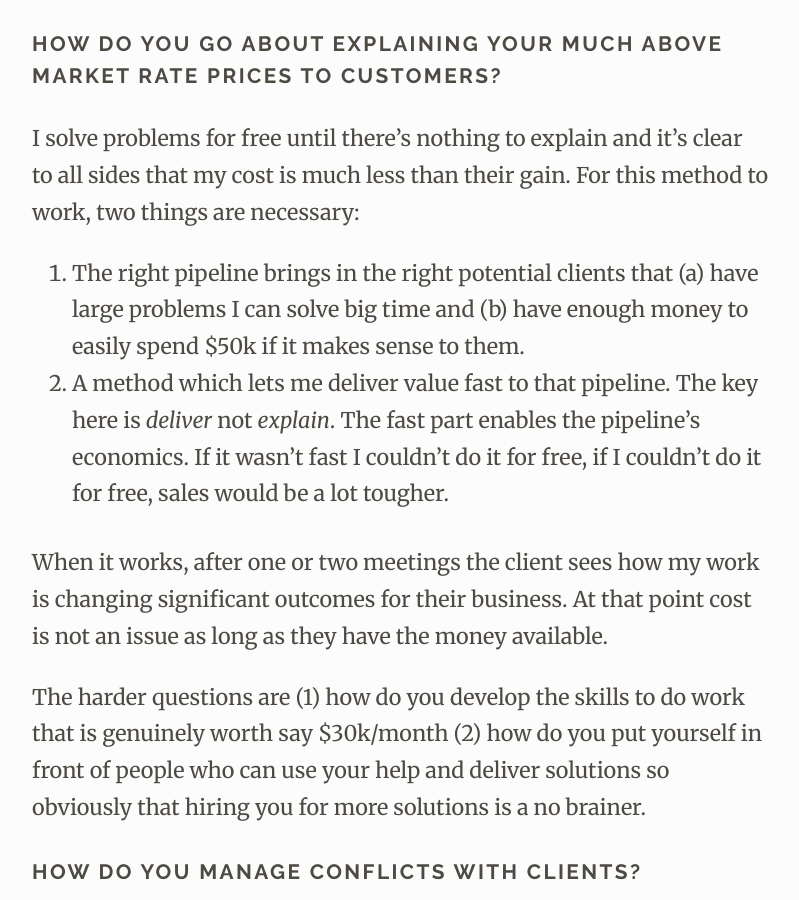
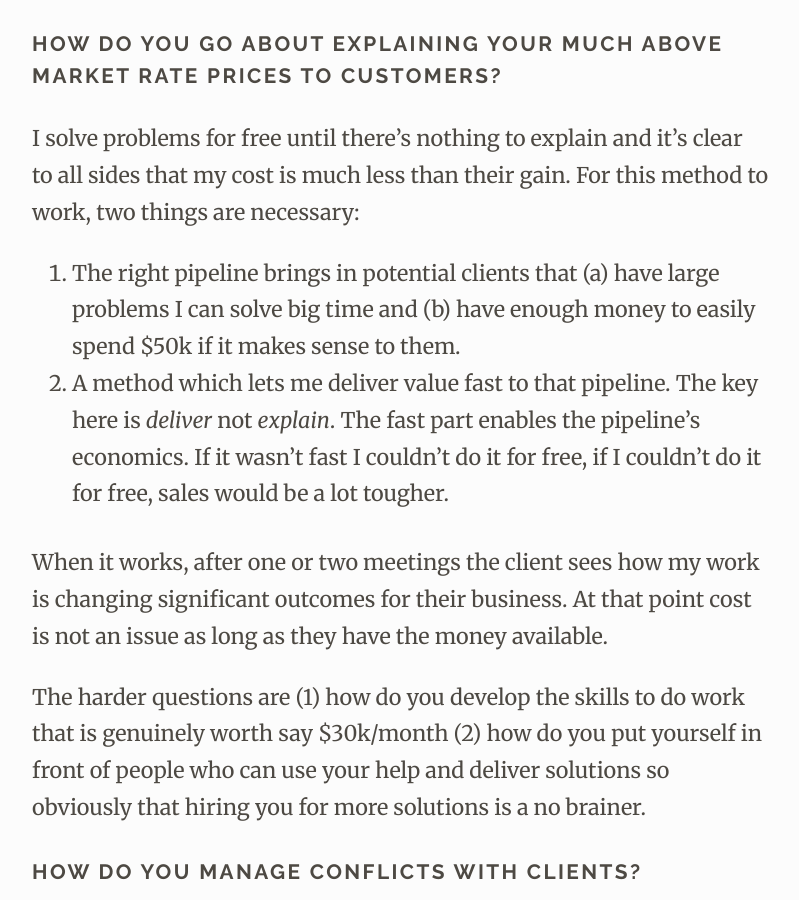
Before and after one commit to davidkatz/davidkatz.github.io, a Jekyll site: the page built from _posts/2015-07-04-consulting-answers.markdown, in a window 1280 px wide and 900 px high, scrolled down 461 px. Shown: the whole window, without its empty margins (240-1039 px from the left). Built offline with Jekyll 4.4.1, drawn with Linux system fonts in a browser that asks for light colours.

Commit message:
tighter text

```diff
--- a/_posts/2015-07-04-consulting-answers.markdown
+++ b/_posts/2015-07-04-consulting-answers.markdown
@@ -11,7 +11,7 @@ This week on our [podcast](http://shavua.net) (careful, Hebrew) we talked about
 
 I solve problems for free until there's nothing to explain and it's clear to all sides that my cost is much less than their gain. For this method to work, two things are necessary:
 
-1. The right pipeline brings in the right potential clients that (a) have large problems I can solve big time and (b) have enough money to easily spend $50k if it makes sense to them.
+1. The right pipeline brings in potential clients that (a) have large problems I can solve big time and (b) have enough money to easily spend $50k if it makes sense to them.
 2. A method which lets me deliver value fast to that pipeline. The key here is *deliver* not *explain*. The fast part enables the pipeline's economics. If it wasn't fast I couldn't do it for free, if I couldn't do it for free, sales would be a lot tougher.
 
 When it works, after one or two meetings the client sees how my work is changing significant outcomes for their business. At that point cost is not an issue as long as they have the money available.
```
